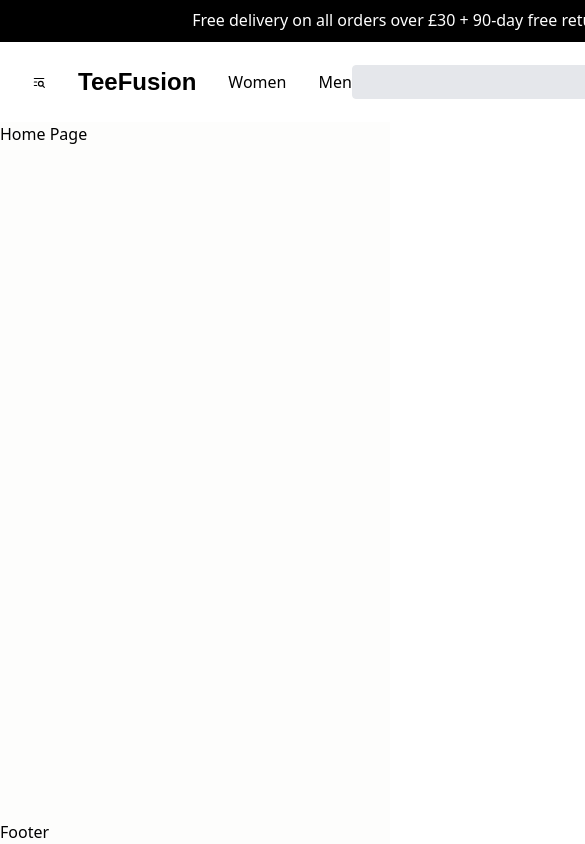
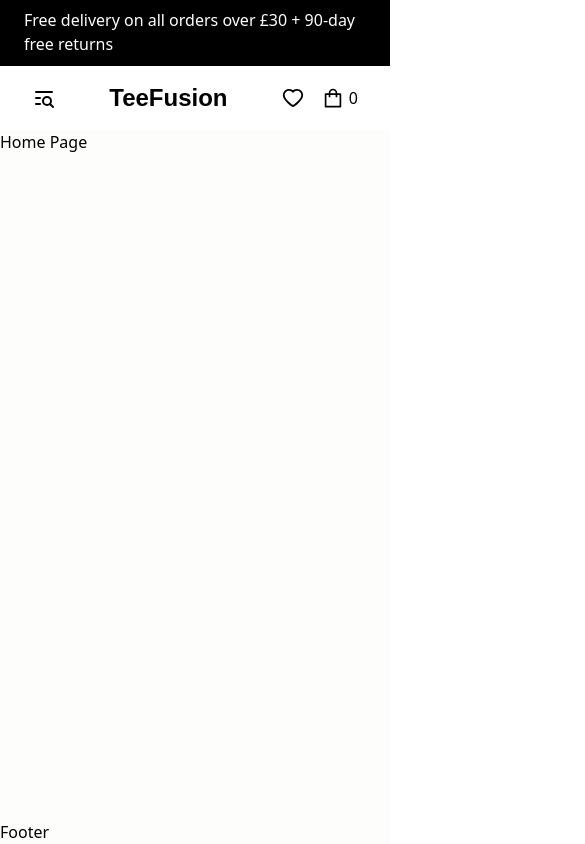
Before and after one commit to OscarSoanes/shopping-cart, a React (Create React App) app: page / in a window 390 px wide. Shown: the top 844 px of the page, 585 px wide, since content can reach past the window. Built offline with nearby package versions, Linux system fonts and the light colour scheme.

Commit message:
Basic hiding all nav links when on smaller displays

```diff
--- a/src/components/Header.tsx
+++ b/src/components/Header.tsx
@@ -15,43 +15,48 @@ export default function Header() {
 
   return (
     <header className='flex justify-between px-8 gap-8 items-center bg-white py-4'>
-      <TbListSearch className='sm:hidden' />
+      <button className='md:hidden'>
+        <TbListSearch className='header-icon' />
+      </button>
 
       <Link to='/' className='font-oswald font-extrabold text-2xl'>
         TeeFusion
       </Link>
 
-      <nav className='flex justify-around grow items-center'>
+      <nav className='justify-around grow items-center hidden md:flex'>
         <div className='flex gap-8'>
           <HeaderLink to='/shop/women' text='Women' />
           <HeaderLink to='/shop/men' text='Men' />
         </div>
 
-        <form className='border bg-gray-200 flex p-1 rounded focus-within:outline outline-black outline-2'>
+        <form className='border bg-gray-200 flex rounded-sm focus-within:outline outline-black outline-2'>
           <label htmlFor='search'>
             <span className='hidden'>Search Product</span>
             <input
               type='text'
               name='search'
               id='search'
-              className='bg-gray-200 focus:outline-none'
+              className='bg-gray-200 focus:outline-none p-2 pr-0'
             />
           </label>
 
-          <button type='submit'>
+          <button type='submit' className='pr-2'>
             <AiOutlineSearch className='header-icon' />
           </button>
         </form>
 
-        <button className='not-built'>Sign In/ Register</button>
+        <button className='not-built hover:font-semibold w-32'>
+          Sign In/ Register
+        </button>
       </nav>
 
       <nav className='flex gap-4'>
         <button className='not-built' aria-label='Wishlist'>
           <AiOutlineHeart className='header-icon' />
         </button>
-        <button aria-label='Basket'>
+        <button aria-label='Basket' className='flex gap-1 items-center'>
           <AiOutlineShopping className='header-icon' />
+          <p>0</p>
         </button>
       </nav>
     </header>
--- a/src/components/HeaderLink.tsx
+++ b/src/components/HeaderLink.tsx
@@ -2,7 +2,7 @@ import { Link } from "react-router-dom";
 
 export function HeaderLink({ to, text }: { to: string; text: string }) {
   return (
-    <Link to={to} className=''>
+    <Link to={to} className='hover:font-semibold w-16'>
       {text}
     </Link>
   );
```
